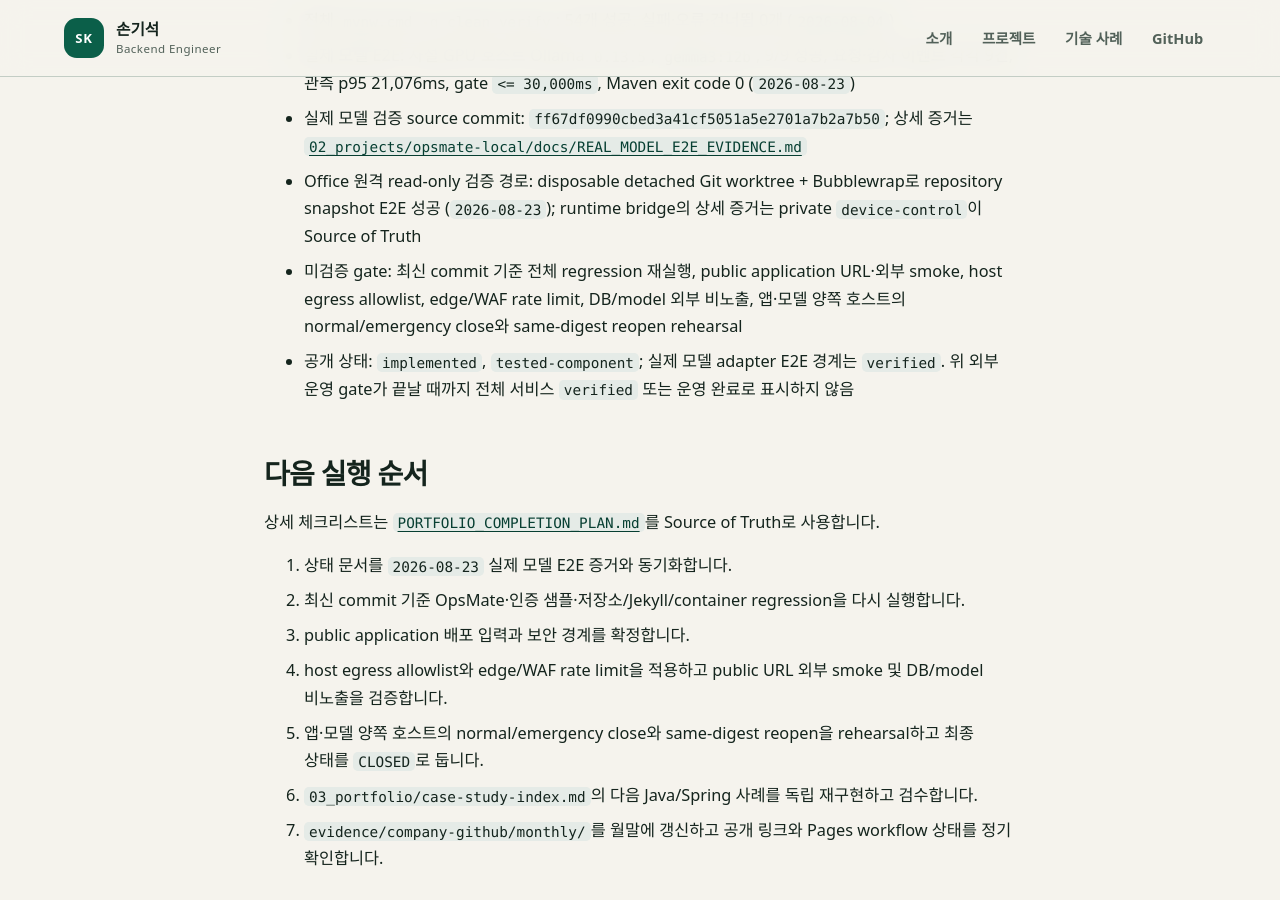
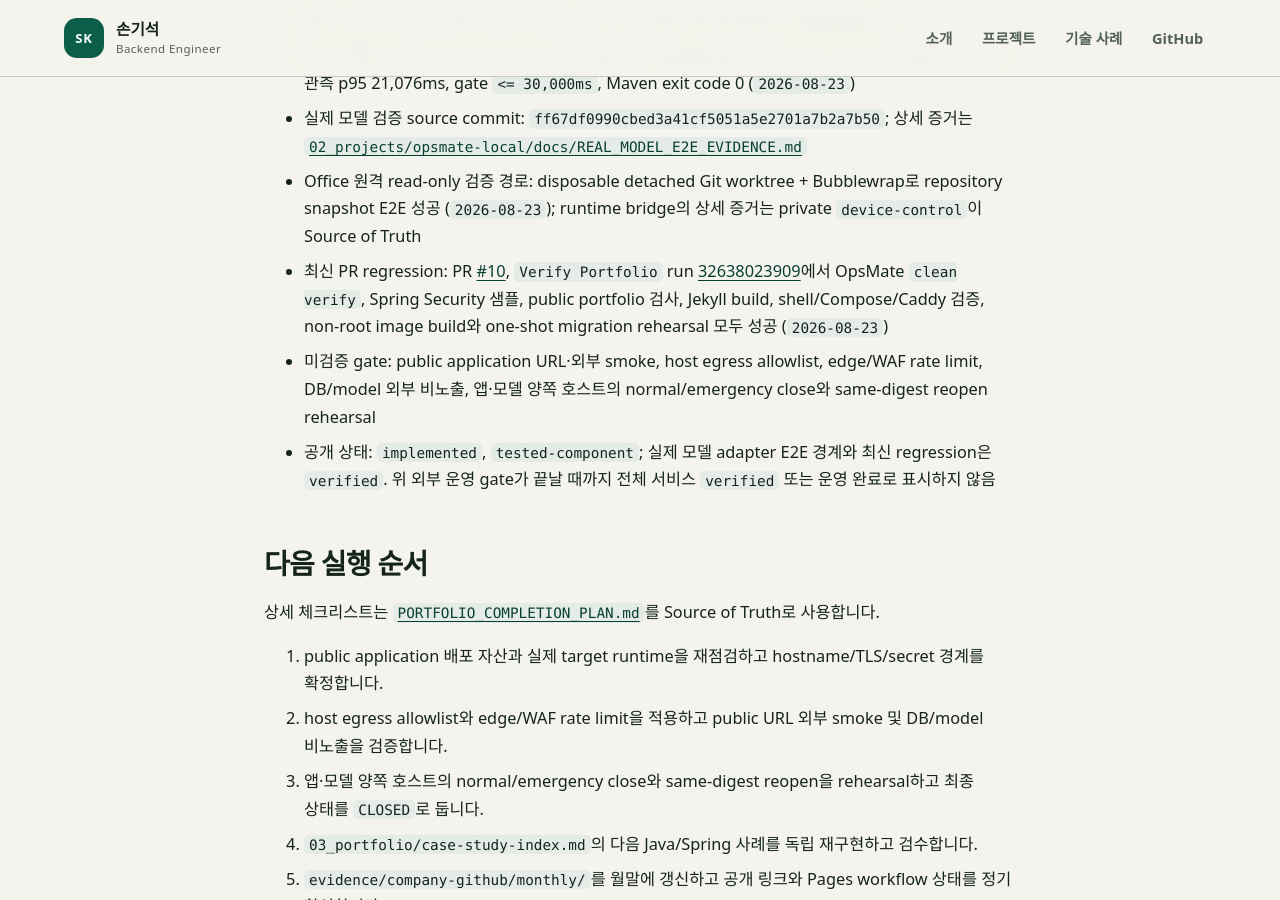
Before and after one commit to son1004007/engineering-career-portfolio, a Jekyll site: the page built from WORKS.md, in a window 1280 px wide and 900 px high, scrolled down 4623 px. Built offline with Jekyll 4.4.1, drawn with Linux system fonts in a browser that asks for light colours; our own code applies the rules of GitHub Pages for plain Markdown files.

Commit message:
docs: record latest portfolio regression evidence

```diff
--- a/WORKS.md
+++ b/WORKS.md
@@ -118,17 +118,16 @@
 - 실제 모델 E2E: 사설 GPU 호스트 Ollama `0.13.5`, `gemma3:12b`, 9/9 성공, 요청·감사 이벤트 각각 9건, 관측 p95 21,076ms, gate `<= 30,000ms`, Maven exit code 0 (`2026-08-23`)
 - 실제 모델 검증 source commit: `ff67df0990cbed3a41cf5051a5e2701a7b2a7b50`; 상세 증거는 [`02_projects/opsmate-local/docs/REAL_MODEL_E2E_EVIDENCE.md`](02_projects/opsmate-local/docs/REAL_MODEL_E2E_EVIDENCE.md)
 - Office 원격 read-only 검증 경로: disposable detached Git worktree + Bubblewrap로 repository snapshot E2E 성공 (`2026-08-23`); runtime bridge의 상세 증거는 private `device-control`이 Source of Truth
-- 미검증 gate: 최신 commit 기준 전체 regression 재실행, public application URL·외부 smoke, host egress allowlist, edge/WAF rate limit, DB/model 외부 비노출, 앱·모델 양쪽 호스트의 normal/emergency close와 same-digest reopen rehearsal
-- 공개 상태: `implemented`, `tested-component`; 실제 모델 adapter E2E 경계는 `verified`. 위 외부 운영 gate가 끝날 때까지 전체 서비스 `verified` 또는 운영 완료로 표시하지 않음
+- 최신 PR regression: PR [#10](https://github.com/son1004007/engineering-career-portfolio/pull/10), `Verify Portfolio` run [32638023909](https://github.com/son1004007/engineering-career-portfolio/actions/runs/32638023909)에서 OpsMate `clean verify`, Spring Security 샘플, public portfolio 검사, Jekyll build, shell/Compose/Caddy 검증, non-root image build와 one-shot migration rehearsal 모두 성공 (`2026-08-23`)
+- 미검증 gate: public application URL·외부 smoke, host egress allowlist, edge/WAF rate limit, DB/model 외부 비노출, 앱·모델 양쪽 호스트의 normal/emergency close와 same-digest reopen rehearsal
+- 공개 상태: `implemented`, `tested-component`; 실제 모델 adapter E2E 경계와 최신 regression은 `verified`. 위 외부 운영 gate가 끝날 때까지 전체 서비스 `verified` 또는 운영 완료로 표시하지 않음
 
 ## 다음 실행 순서
 
 상세 체크리스트는 [`PORTFOLIO_COMPLETION_PLAN.md`](PORTFOLIO_COMPLETION_PLAN.md)를 Source of Truth로 사용합니다.
 
-1. 상태 문서를 `2026-08-23` 실제 모델 E2E 증거와 동기화합니다.
-2. 최신 commit 기준 OpsMate·인증 샘플·저장소/Jekyll/container regression을 다시 실행합니다.
-3. public application 배포 입력과 보안 경계를 확정합니다.
-4. host egress allowlist와 edge/WAF rate limit을 적용하고 public URL 외부 smoke 및 DB/model 비노출을 검증합니다.
-5. 앱·모델 양쪽 호스트의 normal/emergency close와 same-digest reopen을 rehearsal하고 최종 상태를 `CLOSED`로 둡니다.
-6. `03_portfolio/case-study-index.md`의 다음 Java/Spring 사례를 독립 재구현하고 검수합니다.
-7. `evidence/company-github/monthly/`를 월말에 갱신하고 공개 링크와 Pages workflow 상태를 정기 확인합니다.
+1. public application 배포 자산과 실제 target runtime을 재점검하고 hostname/TLS/secret 경계를 확정합니다.
+2. host egress allowlist와 edge/WAF rate limit을 적용하고 public URL 외부 smoke 및 DB/model 비노출을 검증합니다.
+3. 앱·모델 양쪽 호스트의 normal/emergency close와 same-digest reopen을 rehearsal하고 최종 상태를 `CLOSED`로 둡니다.
+4. `03_portfolio/case-study-index.md`의 다음 Java/Spring 사례를 독립 재구현하고 검수합니다.
+5. `evidence/company-github/monthly/`를 월말에 갱신하고 공개 링크와 Pages workflow 상태를 정기 확인합니다.
```
